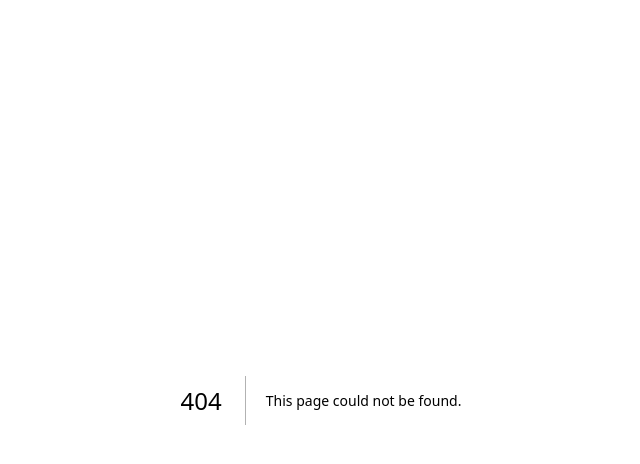
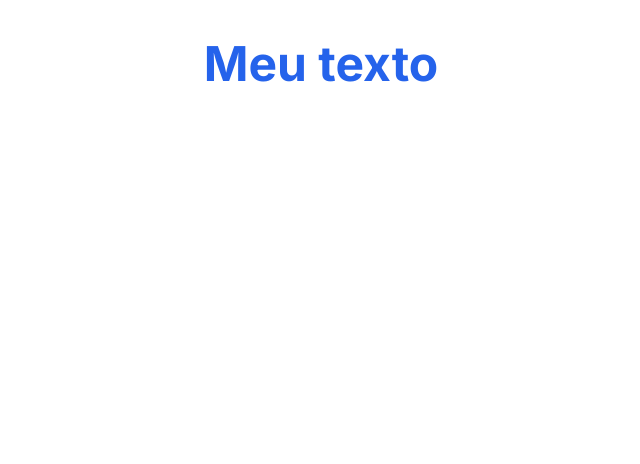
Before and after one commit to johnnyferreiradev/next-template, a Next.js app: page /documentation in a window 1280 px wide. Before the commit this address had no page. Shown: the top 464 px of the page, without its empty margins (319-959 px from the left). Built offline with nearby package versions, Linux system fonts and the light colour scheme.

Commit message:
Adjusting text component className

```diff
--- /dev/null
+++ b/src/app/documentation/page.tsx
@@ -0,0 +1,16 @@
+import Text from "@/components/atom/Text";
+
+export default function Documentation() {
+  return (
+    <main className="p-10">
+      <Text
+        align="center"
+        color="quaternary300"
+        weight="bold"
+        size="5xl"
+      >
+        Meu texto
+      </Text>
+    </main>
+  );
+}
--- a/src/app/page.tsx
+++ b/src/app/page.tsx
@@ -22,8 +22,13 @@ export default function Home() {
       </Text>
       <Text>Colors</Text>
 
-      {colorValueArray.map((color) => (
-        <Text color={color as keyof typeof TextColors} size="2xl" weight="bold">
+      {colorValueArray.map((color, index) => (
+        <Text
+          color={color as keyof typeof TextColors}
+          size="2xl"
+          weight="bold"
+          key={index}
+        >
           aA
         </Text>
       ))}
--- a/src/components/atom/Text/index.tsx
+++ b/src/components/atom/Text/index.tsx
@@ -39,15 +39,19 @@ export default function Text({
   transform = "normal-case",
   size = "base",
 }: TextProps) {
+  let customClassName = "text";
+
+  customClassName += ` ${TextSizes[size]}`;
+  customClassName += ` ${TextWeights[weight]}`;
+  customClassName += ` ${TextAligns[align]}`;
+  customClassName += ` ${TextColors[color]}`;
+  customClassName += ` ${TextDecorations[decoration]}`.trim();
+  customClassName += ` ${TextTansforms[transform]}`.trim();
+  customClassName += ` ${italic ? "italic" : "not-italic"}`;
+  customClassName += ` ${className || ""}`;
+
   return (
-    <TextElement
-      className={`text ${TextSizes[size]} ${TextWeights[weight]} ${
-        TextAligns[align]
-      } ${TextColors[color]} ${TextDecorations[decoration]} ${TextTansforms[transform]} ${
-        italic ? "italic" : "not-italic"
-      } ${className || ""}`.trim()}
-      element={element}
-    >
+    <TextElement className={customClassName} element={element}>
       {children}
     </TextElement>
   );
```
Also changed, not shown: src/components/atom/Text/types.tsx (+0 -9 lines).
